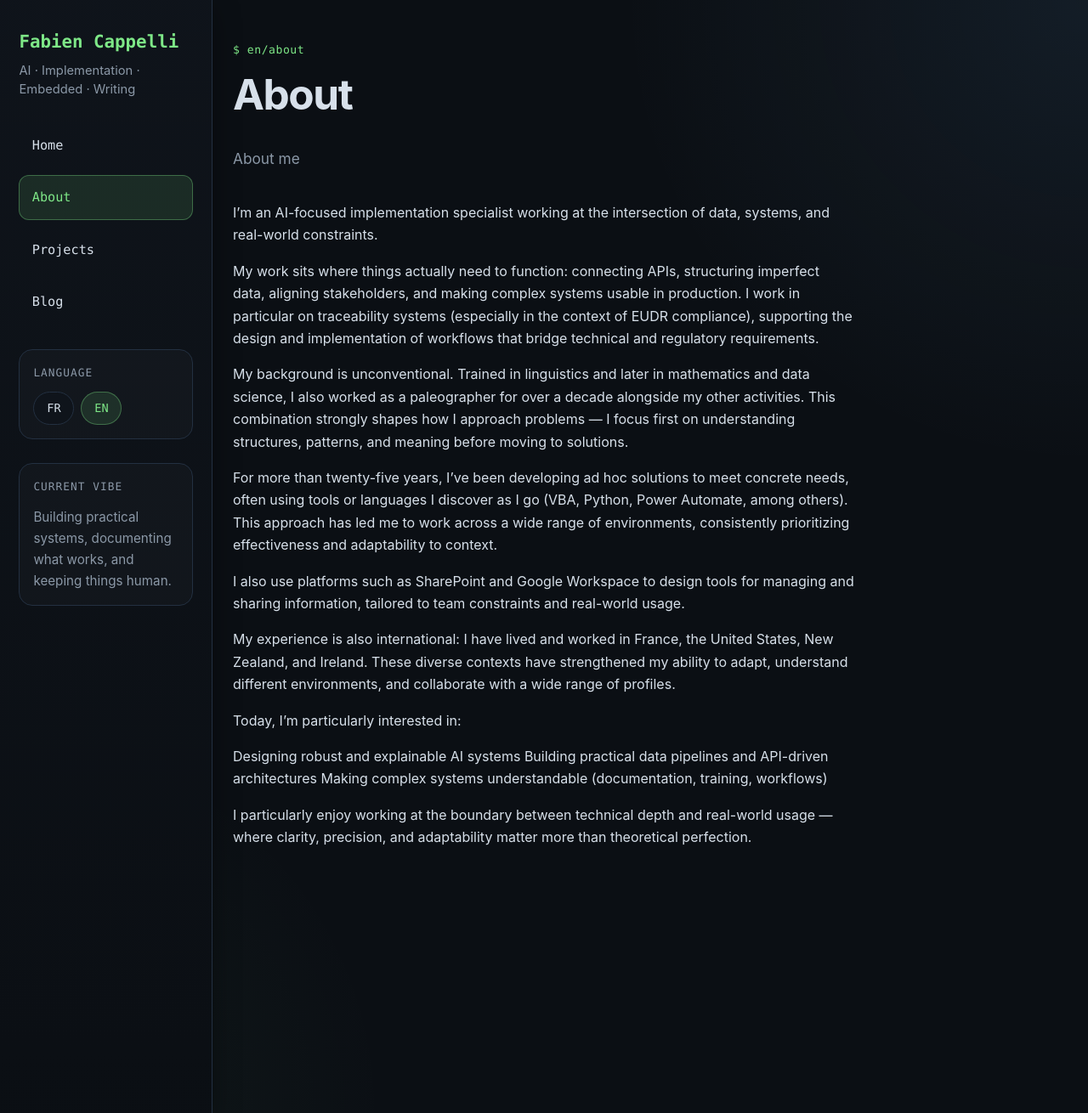
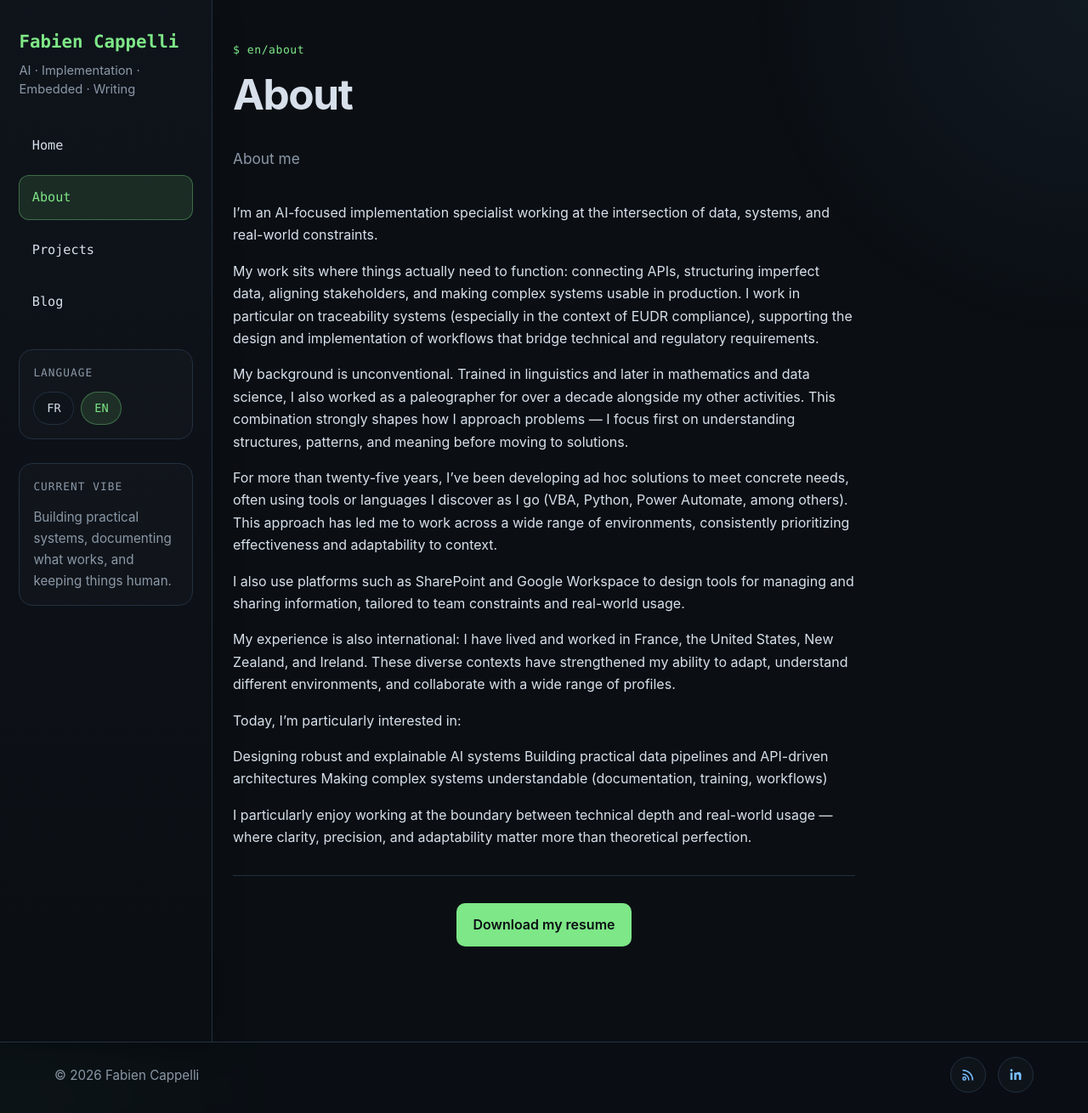
Before and after one commit to fabiencappelli/website, a Jekyll site: the page built from en/about.md, in a window 1280 px wide and 1310 px high. Shown: the whole window at 85% size. Built offline with Jekyll 4.4.1, drawn with Linux system fonts in a browser that asks for light colours; comment, search, counter and statistics services are not loaded.

Commit message:
footer + rss feed + seo

```diff
--- a/Gemfile
+++ b/Gemfile
@@ -1,10 +1,10 @@
 source "https://rubygems.org"
 
 gem "jekyll", "~> 4.3.2"
-gem "minima", "~> 2.5"
-gem "jekyll-feed"
 gem "jekyll-sass-converter", "~> 2.2.0"
 
 group :jekyll_plugins do
   gem "jekyll-feed"
+  gem "jekyll-sitemap"
+  gem "jekyll-seo-tag"
 end
--- a/_config.yml
+++ b/_config.yml
@@ -42,3 +42,8 @@ defaults:
       path: "en"
     values:
       lang: en
+
+plugins:
+  - jekyll-feed
+  - jekyll-sitemap
+  - jekyll-seo-tag
--- a/_layouts/default.html
+++ b/_layouts/default.html
@@ -10,7 +10,7 @@
   <meta name="description"
     content="{{ page.excerpt | strip_html | strip_newlines | truncate: 160 | default: site.description }}" />
   <link rel="stylesheet" href="{{ '/assets/style.css' | relative_url }}" />
-
+  {% seo %}
   {% assign lang = page.lang | default: "en" %}
   {% assign page_title = page.title | default: site.title %}
   {% assign page_description = page.summary | default: page.excerpt | strip_html | strip_newlines | truncate: 160 |
@@ -317,6 +317,33 @@
 
     renderMermaids();
   </script>
+
+  <footer class="site-footer">
+    <div class="site-footer__inner">
+      <p class="site-footer__meta">
+        © {{ site.time | date: "%Y" }} Fabien Cappelli
+      </p>
+
+      <nav class="site-footer__nav" aria-label="Liens de bas de page">
+        <a href="{{ '/feed.xml' | relative_url }}" target="_blank" rel="noopener" aria-label="RSS Feed" title="RSS Feed"
+          class="rss-icon">
+          <svg viewBox="0 0 24 24" aria-hidden="true">
+            <circle cx="6" cy="18" r="2.2"></circle>
+            <path d="M4 11a9 9 0 0 1 9 9"></path>
+            <path d="M4 5a15 15 0 0 1 15 15"></path>
+          </svg>
+        </a>
+
+        <a href="https://www.linkedin.com/in/fabien-cappelli-a71252a8/" target="_blank" rel="noopener me"
+          aria-label="LinkedIn" title="LinkedIn" class="linkedin-icon">
+          <svg viewBox="0 0 24 24" aria-hidden="true">
+            <path
+              d="M6.94 8.5H3.56V20h3.38V8.5ZM5.25 3A1.96 1.96 0 1 0 5.3 6.94 1.97 1.97 0 0 0 5.25 3ZM20.7 12.62c0-3.47-1.85-5.08-4.31-5.08-1.99 0-2.88 1.09-3.38 1.86V8.5H9.63V20h3.38v-6.42c0-.34.02-.68.12-.92.27-.68.89-1.39 1.93-1.39 1.36 0 1.9 1.05 1.9 2.58V20h3.38z" />
+          </svg>
+        </a>
+      </nav>
+    </div>
+  </footer>
 </body>
 
 </html>
--- a/assets/style.css
+++ b/assets/style.css
@@ -15,7 +15,8 @@
   --sidebar-width: 290px;
   --content-max: 980px;
   --mono: "SFMono-Regular", "Consolas", "Liberation Mono", monospace;
-  --sans: Inter, ui-sans-serif, system-ui, -apple-system, BlinkMacSystemFont, "Segoe UI", sans-serif;
+  --sans: Inter, ui-sans-serif, system-ui, -apple-system, BlinkMacSystemFont,
+    "Segoe UI", sans-serif;
 }
 
 * {
@@ -23,18 +24,33 @@
 }
 
 html {
+  height: 100%;
   scroll-behavior: smooth;
+  background: var(--bg);
 }
 
 body {
+  min-height: 100vh;
   margin: 0;
-  background:
-    radial-gradient(circle at top right, rgba(121, 192, 255, 0.08), transparent 30%),
-    radial-gradient(circle at bottom left, rgba(126, 231, 135, 0.05), transparent 25%),
-    var(--bg);
+  display: flex;
+  flex-direction: column;
+  background: transparent;
   color: var(--text);
   font-family: var(--sans);
   line-height: 1.65;
+  position: relative;
+}
+
+body::before {
+  content: "";
+  position: fixed;
+  inset: 0;
+  pointer-events: none;
+  z-index: -1;
+  background:
+    radial-gradient(circle at top right, rgba(121, 192, 255, 0.06), transparent 22%),
+    radial-gradient(circle at bottom left, rgba(126, 231, 135, 0.04), transparent 18%);
+  background-repeat: no-repeat;
 }
 
 a {
@@ -51,20 +67,22 @@ a:hover {
    ========================= */
 
 .site-shell {
-  min-height: 100vh;
+  flex: 1;
   display: grid;
   grid-template-columns: var(--sidebar-width) minmax(0, 1fr) var(--sidebar-width);
+  align-items: stretch;
 }
 
 .sidebar,
 .sidebar-right {
   width: var(--sidebar-width);
   min-width: var(--sidebar-width);
-  position: sticky;
-  top: 0;
-  align-self: start;
-  height: 100vh;
-  background: linear-gradient(180deg, rgba(15, 20, 27, 0.98), rgba(11, 15, 20, 0.98));
+  align-self: stretch;
+  background: linear-gradient(
+    180deg,
+    rgba(15, 20, 27, 0.98),
+    rgba(11, 15, 20, 0.98)
+  );
   box-shadow: var(--shadow);
 }
 
@@ -77,7 +95,9 @@ a:hover {
 }
 
 .sidebar-inner {
-  height: 100%;
+  position: sticky;
+  top: 0;
+  max-height: 100vh;
   padding: 2rem 1.4rem;
   display: flex;
   flex-direction: column;
@@ -106,11 +126,11 @@ a:hover {
 
 .brand-name {
   display: block;
+  margin-bottom: 0.35rem;
   font-family: var(--mono);
   font-size: 1.3rem;
   font-weight: 700;
   color: var(--accent);
-  margin-bottom: 0.35rem;
 }
 
 .brand-tagline {
@@ -138,10 +158,10 @@ a:hover {
 }
 
 .main-nav a:hover {
+  transform: translateX(3px);
   background: var(--panel-2);
   border-color: var(--line);
   color: var(--accent);
-  transform: translateX(3px);
 }
 
 .main-nav a.active {
@@ -158,12 +178,12 @@ a:hover {
 }
 
 .sidebar-label {
+  margin-bottom: 0.75rem;
   font-family: var(--mono);
   font-size: 0.8rem;
   text-transform: uppercase;
   letter-spacing: 0.08em;
   color: var(--muted);
-  margin-bottom: 0.75rem;
 }
 
 .lang-switch {
@@ -177,8 +197,8 @@ a:hover {
   justify-content: center;
   min-width: 48px;
   padding: 0.45rem 0.8rem;
+  border: 1px solid var(--line);
   border-radius: 999px;
-  border: 1px solid var(--line);
   background: var(--panel);
   color: var(--text);
   font-family: var(--mono);
@@ -210,17 +230,17 @@ a:hover {
   margin: 0 0 0.75rem;
   font-family: var(--mono);
   font-size: 0.82rem;
+  letter-spacing: 0.04em;
   color: var(--accent);
-  letter-spacing: 0.04em;
 }
 
 h1,
 h2,
 h3,
 h4 {
-  line-height: 1.2;
   margin-top: 1.6em;
   margin-bottom: 0.65em;
+  line-height: 1.2;
 }
 
 h1 {
@@ -269,9 +289,9 @@ h4 {
 
 .page-content code {
   padding: 0.12rem 0.35rem;
+  border: 1px solid var(--line);
   border-radius: 8px;
   background: var(--panel-2);
-  border: 1px solid var(--line);
   font-family: var(--mono);
   font-size: 0.92em;
 }
@@ -279,31 +299,31 @@ h4 {
 .page-content pre {
   overflow-x: auto;
   padding: 1rem 1.1rem;
+  border: 1px solid var(--line);
   border-radius: var(--radius);
   background: #0a0e13;
-  border: 1px solid var(--line);
 }
 
 .page-content pre code {
+  padding: 0;
+  border: 0;
   background: transparent;
-  border: 0;
-  padding: 0;
 }
 
 .page-content blockquote {
   margin-left: 0;
   padding: 1rem 1.2rem;
   border-left: 3px solid var(--accent);
+  border-radius: 0 12px 12px 0;
   background: rgba(126, 231, 135, 0.05);
-  border-radius: 0 12px 12px 0;
   color: #bfd7c3;
 }
 
 .page-content img {
   max-width: 100%;
   height: auto;
+  border: 1px solid var(--line);
   border-radius: 14px;
-  border: 1px solid var(--line);
   box-shadow: var(--shadow);
 }
 
@@ -314,9 +334,9 @@ h4 {
 }
 
 hr {
+  margin: 2rem 0;
   border: 0;
   border-top: 1px solid var(--line);
-  margin: 2rem 0;
 }
 
 /* =========================
@@ -332,9 +352,9 @@ hr {
 }
 
 .toc-nav ul {
-  list-style: none;
   margin: 0;
   padding: 0;
+  list-style: none;
 }
 
 .toc-nav li + li {
@@ -348,8 +368,8 @@ hr {
   color: var(--muted);
   font-size: 0.92rem;
   line-height: 1.4;
+  word-break: break-word;
   transition: 0.2s ease;
-  word-break: break-word;
 }
 
 .toc-nav a:hover {
@@ -358,8 +378,8 @@ hr {
 }
 
 .toc-nav a.active {
+  border: 1px solid rgba(126, 231, 135, 0.35);
   background: var(--accent-soft);
-  border: 1px solid rgba(126, 231, 135, 0.35);
   color: var(--accent);
 }
 
@@ -391,13 +411,17 @@ hr {
 }
 
 .card {
-  background: linear-gradient(180deg, rgba(21, 27, 35, 0.9), rgba(15, 20, 27, 0.95));
+  height: 100%;
+  padding: 1.15rem;
   border: 1px solid var(--line);
   border-radius: var(--radius);
-  padding: 1.15rem;
+  background: linear-gradient(
+    180deg,
+    rgba(21, 27, 35, 0.9),
+    rgba(15, 20, 27, 0.95)
+  );
   box-shadow: var(--shadow);
   transition: 0.2s ease;
-  height: 100%;
 }
 
 .card:hover {
@@ -417,9 +441,9 @@ hr {
 
 .card-link {
   display: block;
+  height: 100%;
+  color: inherit;
   text-decoration: none;
-  color: inherit;
-  height: 100%;
 }
 
 .card-link:hover h3,
@@ -443,9 +467,9 @@ hr {
   display: inline-flex;
   align-items: center;
   padding: 0.28rem 0.6rem;
+  border: 1px solid rgba(121, 192, 255, 0.16);
   border-radius: 999px;
   background: rgba(121, 192, 255, 0.08);
-  border: 1px solid rgba(121, 192, 255, 0.16);
   color: var(--link);
   font-size: 0.78rem;
   font-family: var(--mono);
@@ -456,10 +480,10 @@ hr {
    ========================= */
 
 .home-hero {
-  text-align: center;
   max-width: 900px;
   margin: 20px auto;
   padding: 0 1rem;
+  text-align: center;
 }
 
 .hero-image {
@@ -470,8 +494,8 @@ hr {
   height: auto;
   margin: 0 auto;
   border: 1px solid var(--line);
+  border-radius: 14px;
   box-shadow: var(--shadow);
-  border-radius: 14px;
   transition: transform 0.4s ease;
 }
 
@@ -487,17 +511,17 @@ hr {
   display: inline-block;
   margin: 10px;
   padding: 15px 30px;
-  font-size: 1.2rem;
-  text-decoration: none;
   border-radius: 8px;
   background-color: #333;
   color: white;
+  font-size: 1.2rem;
+  text-decoration: none;
   transition: transform 0.2s, background 0.2s;
 }
 
 .hero-buttons .btn:hover {
+  transform: scale(1.05);
   background-color: #555;
-  transform: scale(1.05);
 }
 
 /* =========================
@@ -512,9 +536,9 @@ hr {
   margin: 0 0 1.5rem 0;
   padding: 0;
   overflow: hidden;
-  background: var(--panel-2);
   border: 1px solid var(--line);
   border-radius: var(--radius);
+  background: var(--panel-2);
   box-shadow: var(--shadow);
   transition: 0.2s ease;
 }
@@ -572,81 +596,20 @@ hr {
 }
 
 /* =========================
-   RESPONSIVE
+   TABLES
    ========================= */
 
-@media (max-width: 1400px) {
-  :root {
-    --sidebar-width: 250px;
-  }
-
-  .content-inner {
-    padding-left: 1.5rem;
-    padding-right: 1.5rem;
-  }
-}
-@media (max-width: 760px) {
-  .projects-grid {
-    grid-template-columns: 1fr;
-  }
-}
-@media (max-width: 1100px) {
-  .site-shell {
-    grid-template-columns: var(--sidebar-width) minmax(0, 1fr);
-  }
-
-  .sidebar-right {
-    display: none;
-  }
-}
-
-@media (max-width: 900px) {
-  .site-shell {
-    grid-template-columns: 1fr;
-  }
-
-  .sidebar,
-  .sidebar-right {
-    position: relative;
-    width: auto;
-    min-width: 0;
-    height: auto;
-    border-right: 0;
-    border-left: 0;
-    border-bottom: 1px solid var(--line);
-    box-shadow: none;
-  }
-
-  .sidebar-right {
-    display: none;
-  }
-
-  .sidebar-inner {
-    height: auto;
-    padding: 1.2rem 1rem;
-    overflow: visible;
-  }
-
-  .content-inner {
-    padding: 2rem 1rem 4rem;
-  }
-
-  .main-nav a:hover {
-    transform: none;
-  }
-}
-
-/* Tables markdown */
 table {
   width: 100%;
+  margin: 1.5rem 0;
   border-collapse: collapse;
-  margin: 1.5rem 0;
   font-size: 0.95rem;
 }
 
-th, td {
+th,
+td {
+  padding: 0.6rem 0.8rem;
   border: 1px solid var(--line);
-  padding: 0.6rem 0.8rem;
   text-align: left;
 }
 
@@ -660,6 +623,10 @@ tr:nth-child(even) {
   background-color: rgba(255, 255, 255, 0.02);
 }
 
+/* =========================
+   BUTTONS / LINKS
+   ========================= */
+
 .btn-wrap {
   display: flex;
   justify-content: center;
@@ -669,12 +636,15 @@ tr:nth-child(even) {
 .btn-link {
   display: inline-block;
   padding: 0.75rem 1.2rem;
+  border-radius: 10px;
   background: #7ee787;
   color: #0b0f14;
+  font-weight: 600;
   text-decoration: none;
-  font-weight: 600;
-  border-radius: 10px;
-  transition: transform 0.2s ease, opacity 0.2s ease, box-shadow 0.2s ease;
+  transition:
+    transform 0.2s ease,
+    opacity 0.2s ease,
+    box-shadow 0.2s ease;
 }
 
 .btn-link:hover,
@@ -689,6 +659,10 @@ tr:nth-child(even) {
   transform: translateY(-2px);
   opacity: 0.95;
 }
+
+/* =========================
+   PROJECT STACK
+   ========================= */
 
 .project-stack {
   margin: 2rem 0 2.5rem;
@@ -721,13 +695,17 @@ tr:nth-child(even) {
   white-space: nowrap;
 }
 
+/* =========================
+   MERMAID
+   ========================= */
+
 .mermaid {
-  background: #0f141b;
+  margin: 2rem 0;
+  padding: 1rem;
+  overflow: hidden;
   border: 1px solid #233041;
   border-radius: 16px;
-  padding: 1rem;
-  overflow: hidden;
-  margin: 2rem 0;
+  background: #0f141b;
 }
 
 .mermaid svg {
@@ -739,6 +717,10 @@ tr:nth-child(even) {
 .mermaid svg:active {
   cursor: grabbing;
 }
+
+/* =========================
+   BLOG FILTERS
+   ========================= */
 
 .blog-filters {
   margin-bottom: 2rem;
@@ -773,7 +755,153 @@ tr:nth-child(even) {
 }
 
 .tag-filter.is-active {
+  border-color: var(--accent);
   background: var(--accent-soft);
-  border-color: var(--accent);
   color: var(--text);
 }
+
+/* =========================
+   FOOTER
+   ========================= */
+
+.site-footer {
+  margin-top: 0;
+  border-top: 1px solid var(--line);
+  background: rgba(11, 15, 20, 0.35);
+  backdrop-filter: blur(4px);
+}
+
+.site-footer__inner {
+  max-width: 1200px;
+  margin: 0 auto;
+  padding: 1.1rem 1.5rem 1.5rem;
+  display: flex;
+  justify-content: space-between;
+  align-items: center;
+  gap: 1rem;
+  flex-wrap: wrap;
+}
+
+.site-footer__meta {
+  margin: 0;
+  color: var(--muted);
+  font-size: 0.95rem;
+}
+
+.site-footer__nav {
+  display: flex;
+  align-items: center;
+  gap: 0.85rem;
+}
+
+.site-footer__nav a {
+  display: inline-flex;
+  align-items: center;
+  justify-content: center;
+  width: 42px;
+  height: 42px;
+  border: 1px solid var(--line);
+  border-radius: 999px;
+  background: var(--panel);
+  color: var(--link);
+  transition:
+    transform 0.2s ease,
+    border-color 0.2s ease,
+    background 0.2s ease,
+    color 0.2s ease;
+}
+
+.site-footer__nav a:hover {
+  transform: translateY(-2px);
+  border-color: var(--accent);
+  background: var(--panel-2);
+  color: var(--accent);
+}
+
+.site-footer__nav svg {
+  width: 18px;
+  height: 18px;
+}
+
+/* RSS */
+.site-footer__nav a.rss-icon svg {
+  fill: none;
+  stroke: currentColor;
+  stroke-width: 2;
+  stroke-linecap: round;
+  stroke-linejoin: round;
+}
+
+/* LinkedIn */
+.site-footer__nav a.linkedin-icon svg {
+  fill: currentColor;
+  stroke: none;
+}
+
+/* =========================
+   RESPONSIVE
+   ========================= */
+
+@media (max-width: 1400px) {
+  :root {
+    --sidebar-width: 250px;
+  }
+
+  .content-inner {
+    padding-left: 1.5rem;
+    padding-right: 1.5rem;
+  }
+}
+
+@media (max-width: 1100px) {
+  .site-shell {
+    grid-template-columns: var(--sidebar-width) minmax(0, 1fr);
+  }
+
+  .sidebar-right {
+    display: none;
+  }
+}
+
+@media (max-width: 900px) {
+  .site-shell {
+    grid-template-columns: 1fr;
+  }
+
+  .sidebar,
+  .sidebar-right {
+    width: auto;
+    min-width: 0;
+    height: auto;
+    position: relative;
+    border-right: 0;
+    border-left: 0;
+    border-bottom: 1px solid var(--line);
+    box-shadow: none;
+  }
+
+  .sidebar-right {
+    display: none;
+  }
+
+  .sidebar-inner {
+    height: auto;
+    padding: 1.2rem 1rem;
+    overflow: visible;
+  }
+
+  .content-inner {
+    padding: 2rem 1rem 4rem;
+  }
+
+  .main-nav a:hover {
+    transform: none;
+  }
+}
+
+@media (max-width: 760px) {
+  .projects-grid,
+  .posts-grid {
+    grid-template-columns: 1fr;
+  }
+}
--- a/en/about.md
+++ b/en/about.md
@@ -25,3 +25,7 @@ Building practical data pipelines and API-driven architectures
 Making complex systems understandable (documentation, training, workflows)
 
 I particularly enjoy working at the boundary between technical depth and real-world usage — where clarity, precision, and adaptability matter more than theoretical perfection.
+
+---
+
+{% include button.html url="https://fabiencappelli.com/assets/pdf/CVTIS2026.pdf" text="Download my resume" %}
--- /dev/null
+++ b/robots.txt
@@ -0,0 +1,4 @@
+User-agent: *
+Allow: /
+
+Sitemap: https://ton-site.com/sitemap.xml
```
Also changed, not shown: fr/about.md (+4 -0 lines), Gemfile.lock, 1 other file.
